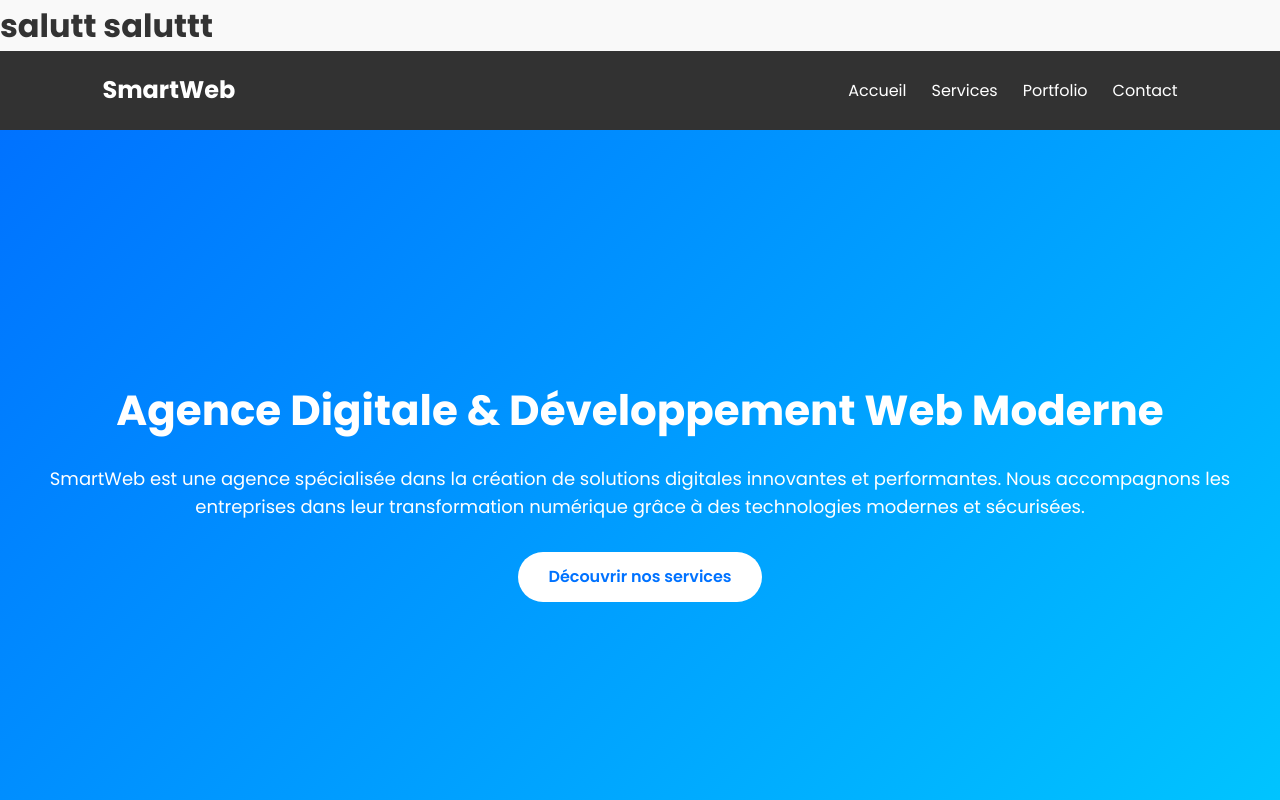
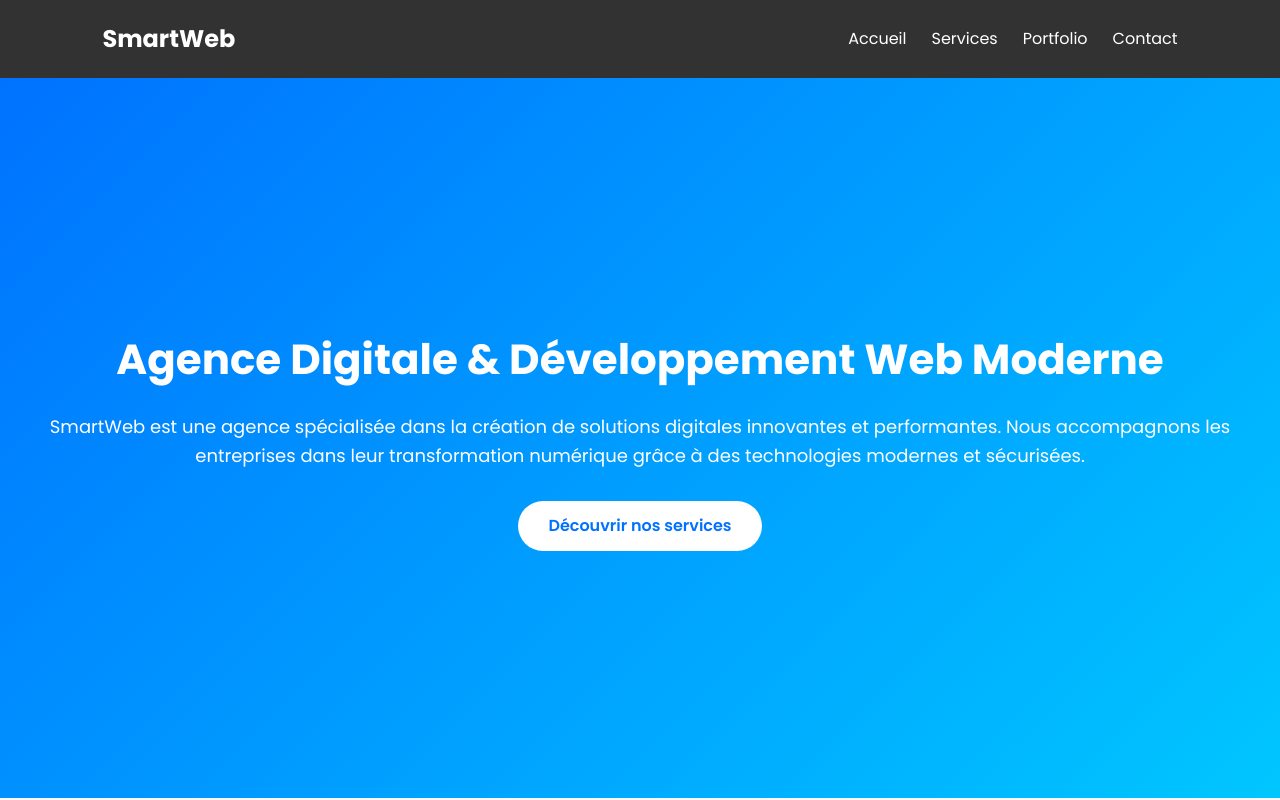
Before and after one commit to talel27/smartweb-vitrine, a plain HTML site: page index.html in a window 1280 px wide. Shown: the top 800 px of the page. Drawn offline with Linux system fonts and the light colour scheme.

Commit message:
Update index.html

```diff
--- a/index.html
+++ b/index.html
@@ -2,7 +2,7 @@
 <html lang="fr">
 <head>
     <meta charset="UTF-8">
-    <title>SmartWeb Agency |talel  Accueil test estttttttt</title>
+    <title>SmartWeb Agency |</title>
     <meta name="viewport" content="width=device-width, initial-scale=1.0">
     <link rel="stylesheet" href="style.css">
     <link href="https://fonts.googleapis.com/css2?family=Poppins:wght@300;400;600;700&display=swap" rel="stylesheet">
@@ -20,7 +20,6 @@
   <meta name="description" content="talel testttt">
 </head>
 <body>
-    <h1>salutt saluttt</h1>
 <nav class="navbar">
     <h1 class="logo">SmartWeb</h1>
     <ul>
```
